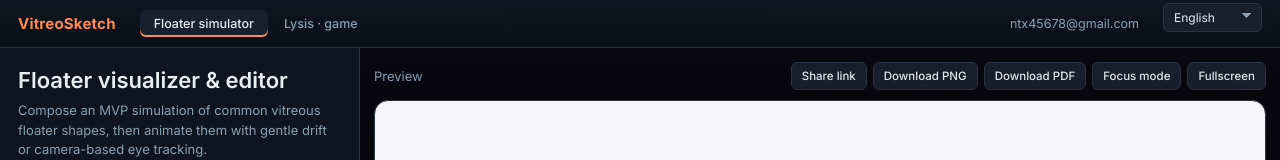
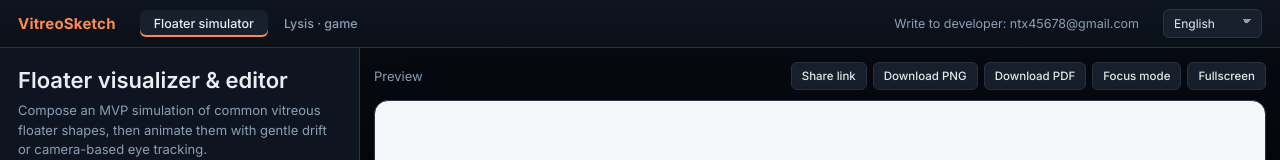
Before and after one commit to GavrishPavel/vitreosketch-v2, a plain HTML site: page index.html in a window 1280 px wide. Shown: the top 160 px of the page. Drawn offline with nearby package versions, Linux system fonts and the light colour scheme.

Commit message:
Clarify developer contact and fix topbar select spacing

```diff
--- a/index.html
+++ b/index.html
@@ -30,7 +30,7 @@
       <a href="./lysis/" data-i18n="navLysis">Lysis · game</a>
     </nav>
     <div class="topbar-spacer"></div>
-    <a class="contact-link" href="mailto:ntx45678@gmail.com">ntx45678@gmail.com</a>
+    <a class="contact-link" href="mailto:ntx45678@gmail.com">Write to developer: ntx45678@gmail.com</a>
     <label class="lang-picker" for="languageSelect">
       <span class="sr-only">Язык</span>
       <select id="languageSelect" aria-label="Language selector"></select>
--- a/styles.css
+++ b/styles.css
@@ -78,7 +78,12 @@ button, input, select { font: inherit; }
 .contact-link:hover {
   color: var(--text);
 }
-.topbar .lang-picker { max-width: 140px; }
+.topbar .lang-picker {
+  max-width: 140px;
+  margin-bottom: 0;
+  display: inline-flex;
+  align-items: center;
+}
 .topbar .lang-picker select {
   width: 100%;
   appearance: none;
```
Also changed, not shown: lysis/index.html (+1 -1 lines).
